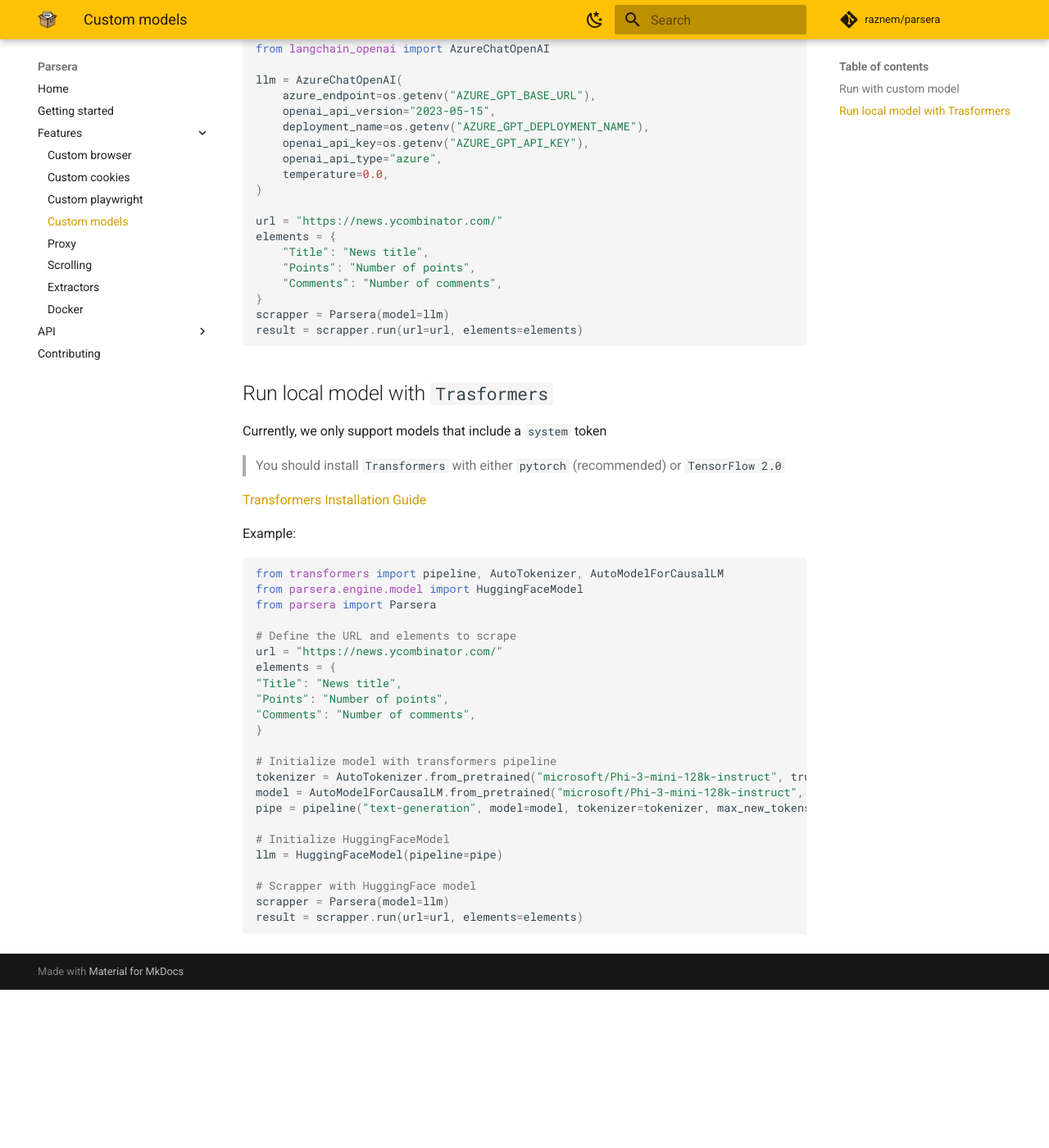
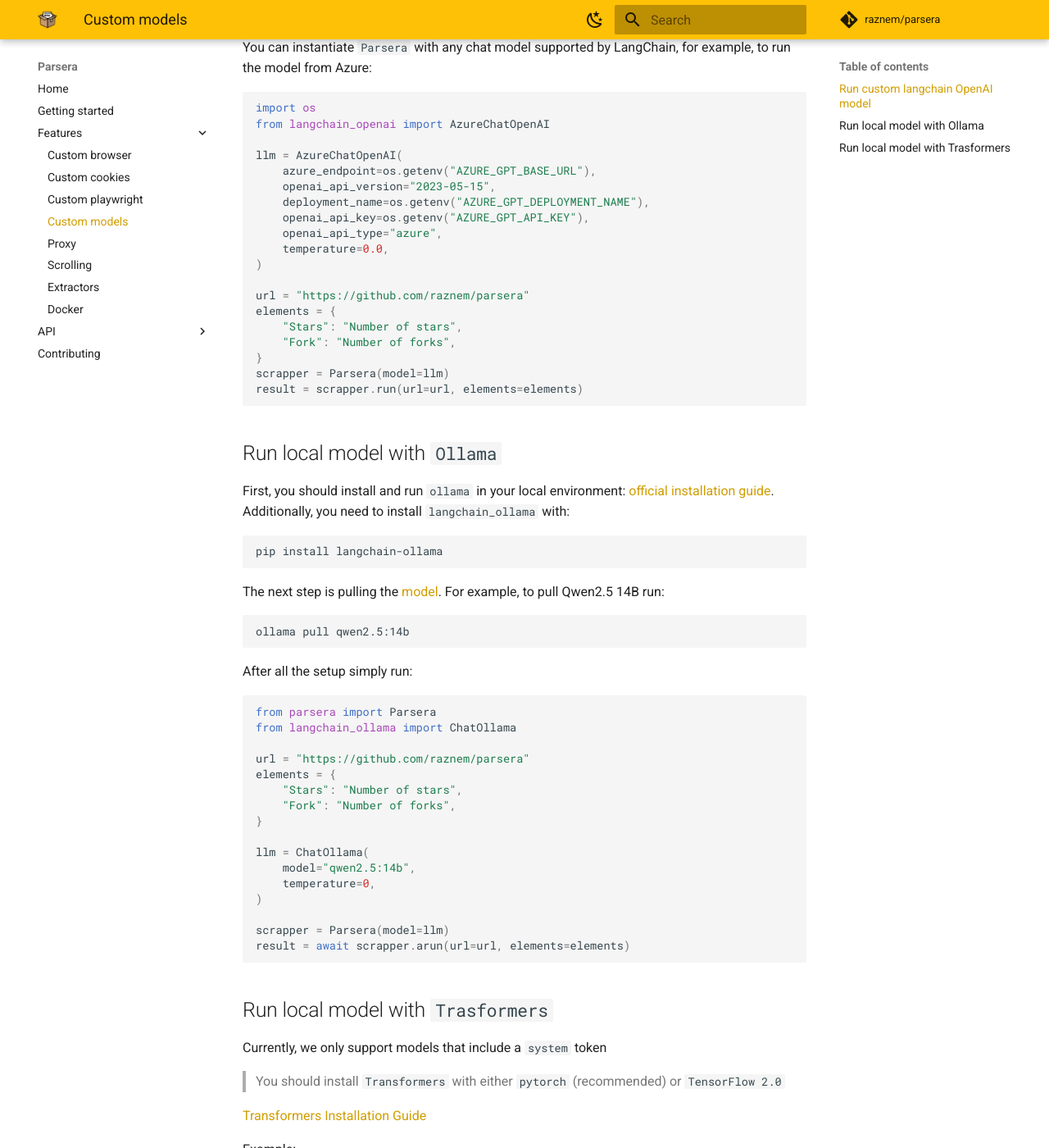
Before and after one commit to raznem/parsera, an MkDocs documentation site: the page built from docs/features/custom-models.md, in a window 1280 px wide and 1400 px high, scrolled down 277 px. Shown: the whole window at 82% size. Built offline with MkDocs 1.6.1 and Material for MkDocs 9.7.7, drawn with Linux system fonts in a browser that asks for light colours; comment, search, counter and statistics services are not loaded; before the commit the page ends 1484 px from its top, so only the background shows below that; some of the changed text lies outside the part shown.

Commit message:
Added Ollama

````diff
--- a/docs/features/custom-models.md
+++ b/docs/features/custom-models.md
@@ -1,4 +1,6 @@
-## Run with custom model
+Note that small local models tend to trim long outputs and could require more careful tuning of data description.
+
+## Run custom langchain OpenAI model
 
 You can instantiate `Parsera` with any chat model supported by LangChain, for example, to run the model from Azure:
 ```python
@@ -14,15 +16,47 @@ llm = AzureChatOpenAI(
     temperature=0.0,
 )
 
-url = "https://news.ycombinator.com/"
+url = "https://github.com/raznem/parsera"
 elements = {
-    "Title": "News title",
-    "Points": "Number of points",
-    "Comments": "Number of comments",
+    "Stars": "Number of stars",
+    "Fork": "Number of forks",
 }
 scrapper = Parsera(model=llm)
 result = scrapper.run(url=url, elements=elements)
 ```
+
+## Run local model with `Ollama`
+First, you should install and run `ollama` in your local environment: [official installation guide](https://github.com/ollama/ollama?tab=readme-ov-file#ollama).
+Additionally, you need to install `langchain_ollama` with:
+```shell
+pip install langchain-ollama
+```
+
+The next step is pulling the [model](https://ollama.com/search). For example, to pull Qwen2.5 14B run:
+```shell
+ollama pull qwen2.5:14b
+```
+
+After all the setup simply run:
+```python
+from parsera import Parsera
+from langchain_ollama import ChatOllama
+
+url = "https://github.com/raznem/parsera"
+elements = {
+    "Stars": "Number of stars",
+    "Fork": "Number of forks",
+}
+
+llm = ChatOllama(
+    model="qwen2.5:14b",
+    temperature=0,
+)
+
+scrapper = Parsera(model=llm)
+result = await scrapper.arun(url=url, elements=elements)
+```
+
 
 ## Run local model with `Trasformers`
 Currently, we only support models that include a `system` token
@@ -38,11 +72,10 @@ from parsera.engine.model import HuggingFaceModel
 from parsera import Parsera
 
 # Define the URL and elements to scrape
-url = "https://news.ycombinator.com/"
+url = "https://github.com/raznem/parsera"
 elements = {
-"Title": "News title",
-"Points": "Number of points",
-"Comments": "Number of comments",
+    "Stars": "Number of stars",
+    "Fork": "Number of forks",
 }
 
 # Initialize model with transformers pipeline
--- a/pyproject.toml
+++ b/pyproject.toml
@@ -29,6 +29,7 @@ jupyterlab = "^4.2.4"
 mkdocs = "^1.6.1"
 mkdocs-material = "^9.5.34"
 pytest-asyncio = "^0.24.0"
+langchain-ollama = "^0.2.2"
 
 [tool.poetry.group.transformers]
 optional = true
````
Also changed, not shown: 2 other files.
